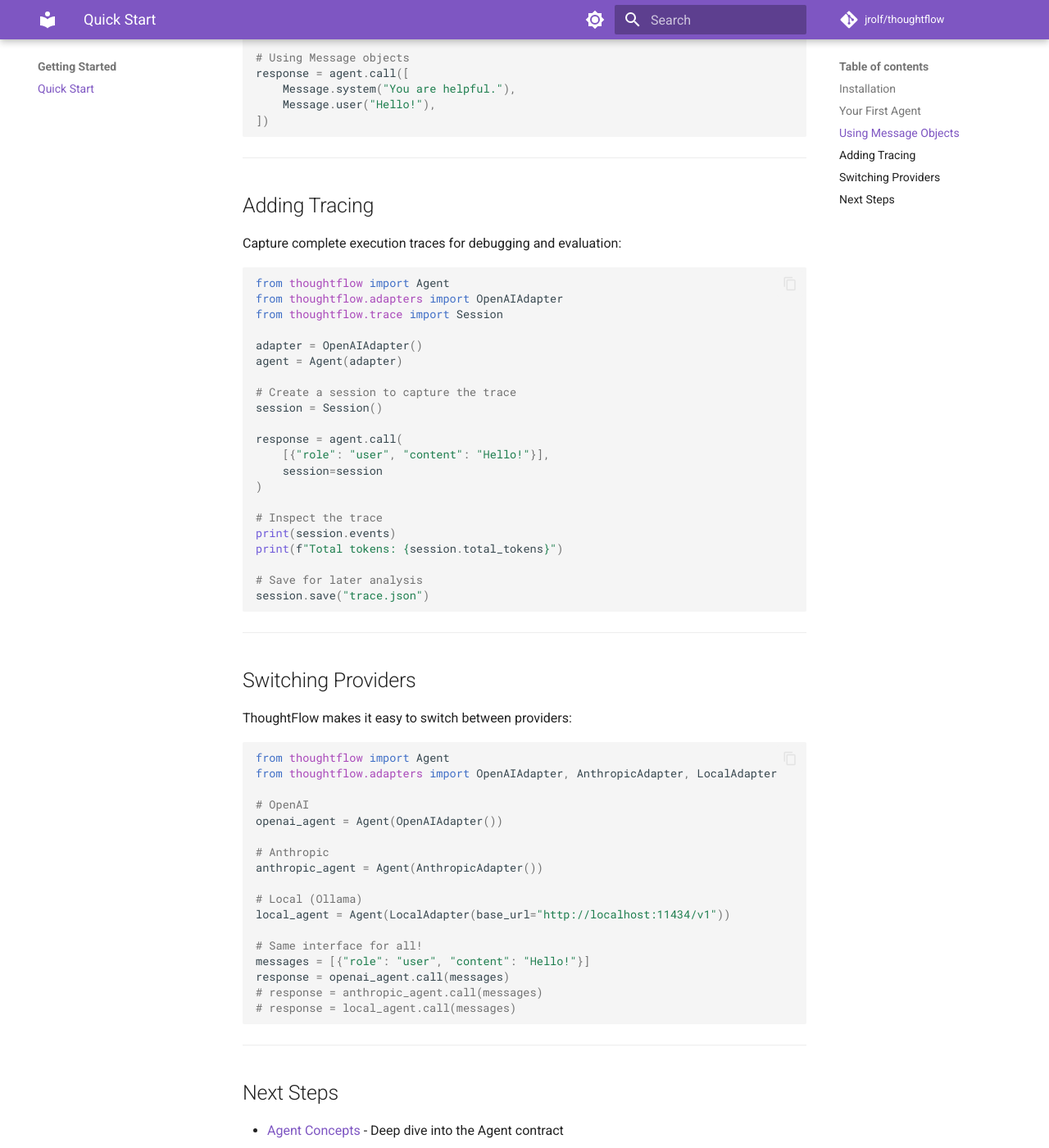
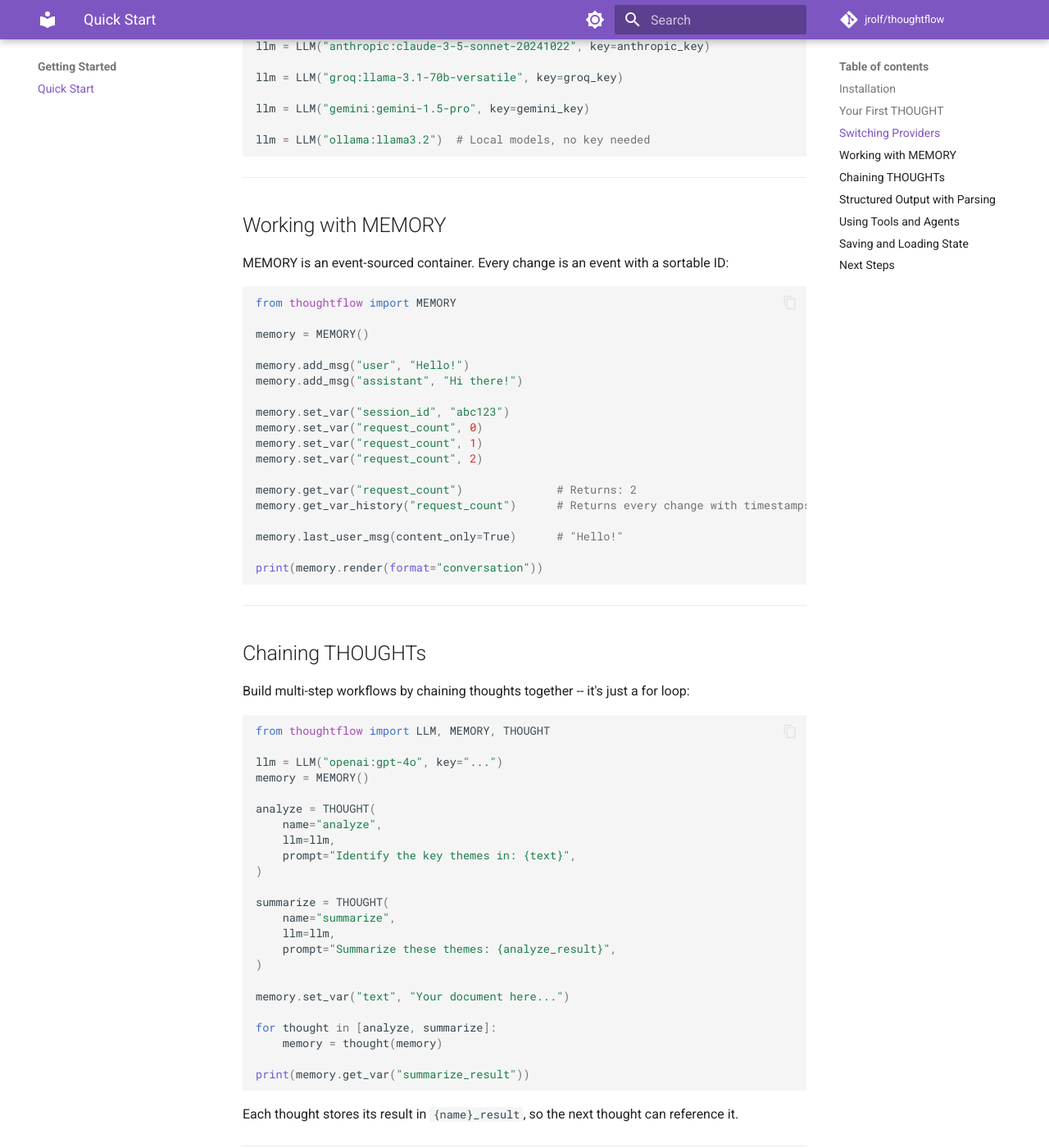
Before and after one commit to jrolf/thoughtflow, an MkDocs documentation site: the page built from docs/quickstart.md, in a window 1280 px wide and 1400 px high, scrolled down 1303 px. Shown: the whole window at 82% size. Built offline with MkDocs 1.6.1 and Material for MkDocs 9.7.7, drawn with Linux system fonts in a browser that asks for light colours; comment, search, counter and statistics services are not loaded; some of the changed text lies outside the part shown.

Commit message:
docs: rewrite quickstart.md with current API
The quickstart was referencing Agent, Message, OpenAIAdapter, and
Session — none of which exist in the current API. Rewritten to use
LLM, MEMORY, THOUGHT, TOOL, and AGENT with working examples that
match the actual library. Covers the universal pattern, provider
switching, chaining, structured parsing, agents, and serialization.
Links updated to point to primitives/ docs.

````diff
--- a/docs/quickstart.md
+++ b/docs/quickstart.md
@@ -7,124 +7,217 @@
 ## Installation
 
 ```bash
-# Core library (zero dependencies)
 pip install thoughtflow
+```
 
-# With OpenAI support
-pip install thoughtflow[openai]
-
-# With Anthropic support
-pip install thoughtflow[anthropic]
-
-# With all providers
-pip install thoughtflow[all-providers]
-```
+The core library has **zero dependencies** -- it uses only Python's standard library.
 
 ---
 
-## Your First Agent
+## Your First THOUGHT
+
+ThoughtFlow has one universal pattern: `memory = thought(memory)`. Here's a complete working example:
 
 ```python
-from thoughtflow import Agent
-from thoughtflow.adapters import OpenAIAdapter
+import os
+from thoughtflow import LLM, MEMORY, THOUGHT
 
-# 1. Create an adapter for your provider
-adapter = OpenAIAdapter(api_key="your-api-key")
-# Or use environment variable: export OPENAI_API_KEY=sk-...
-# adapter = OpenAIAdapter()
+api_key = os.environ.get("OPENAI_API_KEY")
 
-# 2. Create an agent
-agent = Agent(adapter)
+llm = LLM("openai:gpt-4o", key=api_key)
+memory = MEMORY()
 
-# 3. Call with a message list
-response = agent.call([
-    {"role": "system", "content": "You are a helpful assistant."},
-    {"role": "user", "content": "What is ThoughtFlow?"}
-])
+memory.add_msg("user", "What is the meaning of life?")
 
-print(response)
+thought = THOUGHT(
+    name="respond",
+    llm=llm,
+    prompt="You are a wise philosopher. Answer: {last_user_msg}",
+)
+
+memory = thought(memory)
+
+result = memory.get_var("respond_result")
+print(result)
 ```
 
----
-
-## Using Message Objects
-
-You can use plain dicts or Message objects:
-
-```python
-from thoughtflow import Agent, Message
-from thoughtflow.adapters import OpenAIAdapter
-
-adapter = OpenAIAdapter()
-agent = Agent(adapter)
-
-# Using Message objects
-response = agent.call([
-    Message.system("You are helpful."),
-    Message.user("Hello!"),
-])
-```
-
----
-
-## Adding Tracing
-
-Capture complete execution traces for debugging and evaluation:
-
-```python
-from thoughtflow import Agent
-from thoughtflow.adapters import OpenAIAdapter
-from thoughtflow.trace import Session
-
-adapter = OpenAIAdapter()
-agent = Agent(adapter)
-
-# Create a session to capture the trace
-session = Session()
-
-response = agent.call(
-    [{"role": "user", "content": "Hello!"}],
-    session=session
-)
-
-# Inspect the trace
-print(session.events)
-print(f"Total tokens: {session.total_tokens}")
-
-# Save for later analysis
-session.save("trace.json")
-```
+That's it. `THOUGHT` combines prompt + context + LLM call + parsing + validation into a single callable. `MEMORY` tracks everything that happens.
 
 ---
 
 ## Switching Providers
 
-ThoughtFlow makes it easy to switch between providers:
+Changing providers is a one-line change. Your THOUGHT and MEMORY code stays the same:
 
 ```python
-from thoughtflow import Agent
-from thoughtflow.adapters import OpenAIAdapter, AnthropicAdapter, LocalAdapter
+from thoughtflow import LLM
 
-# OpenAI
-openai_agent = Agent(OpenAIAdapter())
+llm = LLM("openai:gpt-4o", key=openai_key)
 
-# Anthropic
-anthropic_agent = Agent(AnthropicAdapter())
+llm = LLM("anthropic:claude-3-5-sonnet-20241022", key=anthropic_key)
 
-# Local (Ollama)
-local_agent = Agent(LocalAdapter(base_url="http://localhost:11434/v1"))
+llm = LLM("groq:llama-3.1-70b-versatile", key=groq_key)
 
-# Same interface for all!
-messages = [{"role": "user", "content": "Hello!"}]
-response = openai_agent.call(messages)
-# response = anthropic_agent.call(messages)
-# response = local_agent.call(messages)
+llm = LLM("gemini:gemini-1.5-pro", key=gemini_key)
+
+llm = LLM("ollama:llama3.2")  # Local models, no key needed
+```
+
+---
+
+## Working with MEMORY
+
+MEMORY is an event-sourced container. Every change is an event with a sortable ID:
+
+```python
+from thoughtflow import MEMORY
+
+memory = MEMORY()
+
+memory.add_msg("user", "Hello!")
+memory.add_msg("assistant", "Hi there!")
+
+memory.set_var("session_id", "abc123")
+memory.set_var("request_count", 0)
+memory.set_var("request_count", 1)
+memory.set_var("request_count", 2)
+
+memory.get_var("request_count")              # Returns: 2
+memory.get_var_history("request_count")      # Returns every change with timestamps
+
+memory.last_user_msg(content_only=True)      # "Hello!"
+
+print(memory.render(format="conversation"))
+```
+
+---
+
+## Chaining THOUGHTs
+
+Build multi-step workflows by chaining thoughts together -- it's just a for loop:
+
+```python
+from thoughtflow import LLM, MEMORY, THOUGHT
+
+llm = LLM("openai:gpt-4o", key="...")
+memory = MEMORY()
+
+analyze = THOUGHT(
+    name="analyze",
+    llm=llm,
+    prompt="Identify the key themes in: {text}",
+)
+
+summarize = THOUGHT(
+    name="summarize",
+    llm=llm,
+    prompt="Summarize these themes: {analyze_result}",
+)
+
+memory.set_var("text", "Your document here...")
+
+for thought in [analyze, summarize]:
+    memory = thought(memory)
+
+print(memory.get_var("summarize_result"))
+```
+
+Each thought stores its result in `{name}_result`, so the next thought can reference it.
+
+---
+
+## Structured Output with Parsing
+
+Extract structured data from messy LLM output:
+
+```python
+thought = THOUGHT(
+    name="extract_info",
+    llm=llm,
+    prompt="Extract user information from: {text}",
+    parsing_rules={
+        "kind": "python",
+        "format": {
+            "name": "",
+            "age": 0,
+            "skills": [],
+        }
+    },
+    max_retries=3,
+)
+
+memory.set_var("text", "My name is Alice, I'm 28, and I know Python and ML.")
+memory = thought(memory)
+
+info = memory.get_var("extract_info_result")
+# {"name": "Alice", "age": 28, "skills": ["Python", "ML"]}
+```
+
+If parsing or validation fails, THOUGHT automatically retries with a repair prompt that explains what went wrong.
+
+---
+
+## Using Tools and Agents
+
+Let the LLM decide which tools to call autonomously:
+
+```python
+from thoughtflow import LLM, MEMORY, TOOL, AGENT
+
+llm = LLM("openai:gpt-4o", key="...")
+
+weather_tool = TOOL(
+    name="get_weather",
+    description="Get the current weather for a city.",
+    parameters={
+        "type": "object",
+        "properties": {
+            "city": {"type": "string", "description": "City name"},
+        },
+        "required": ["city"],
+    },
+    fn=lambda city: {"city": city, "temp": 22, "units": "celsius"},
+)
+
+agent = AGENT(
+    llm=llm,
+    tools=[weather_tool],
+    system_prompt="You are a helpful weather assistant.",
+    max_iterations=5,
+)
+
+memory = MEMORY()
+memory.add_msg("user", "What's the weather in Paris?")
+memory = agent(memory)
+
+print(memory.last_asst_msg(content_only=True))
+```
+
+AGENT runs the cycle: call LLM, parse tool requests, execute tools, feed results back, repeat -- until the LLM produces a final response.
+
+---
+
+## Saving and Loading State
+
+MEMORY supports multiple serialization formats:
+
+```python
+memory.save("state.pkl")
+memory.to_json("state.json")
+
+restored = MEMORY()
+restored.load("state.pkl")
+
+restored = MEMORY.from_json("state.json")
 ```
 
 ---
 
 ## Next Steps
 
-- [Agent Concepts](concepts/agent.md) - Deep dive into the Agent contract
-- [Adapters](concepts/adapters.md) - Learn about provider adapters
-- [Tracing](concepts/tracing.md) - Debug and evaluate your agents
+- [primitives/LLM.md](../primitives/LLM.md) -- Multi-provider model interface
+- [primitives/MEMORY.md](../primitives/MEMORY.md) -- Event-sourced state container
+- [primitives/THOUGHT.md](../primitives/THOUGHT.md) -- Atomic unit of cognition
+- [primitives/ACTION.md](../primitives/ACTION.md) -- External operations
+- [primitives/AGENT.md](../primitives/AGENT.md) -- Autonomous tool-use loop
+- [README](../README.md) -- Full documentation with all primitives and patterns
````
